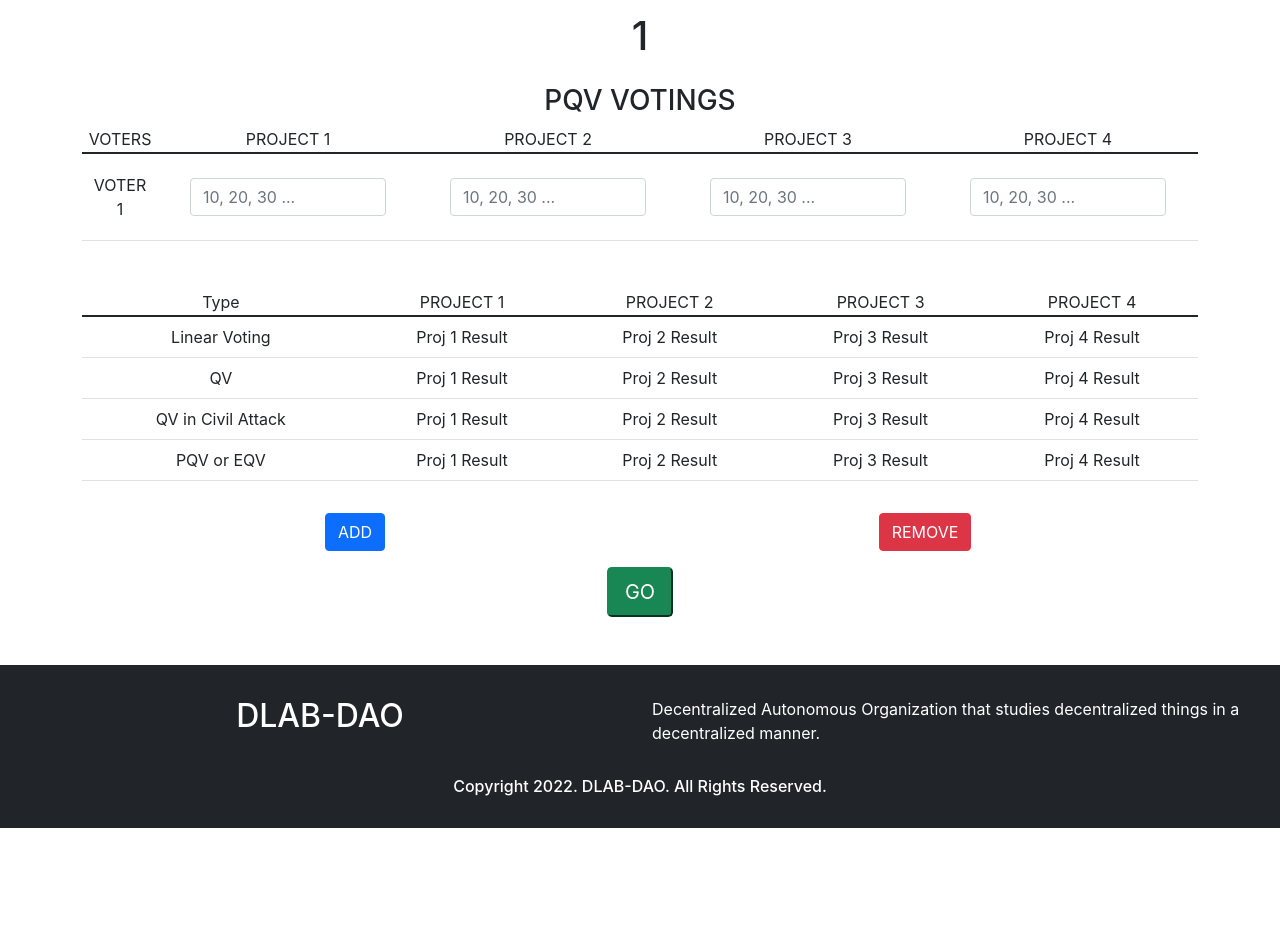
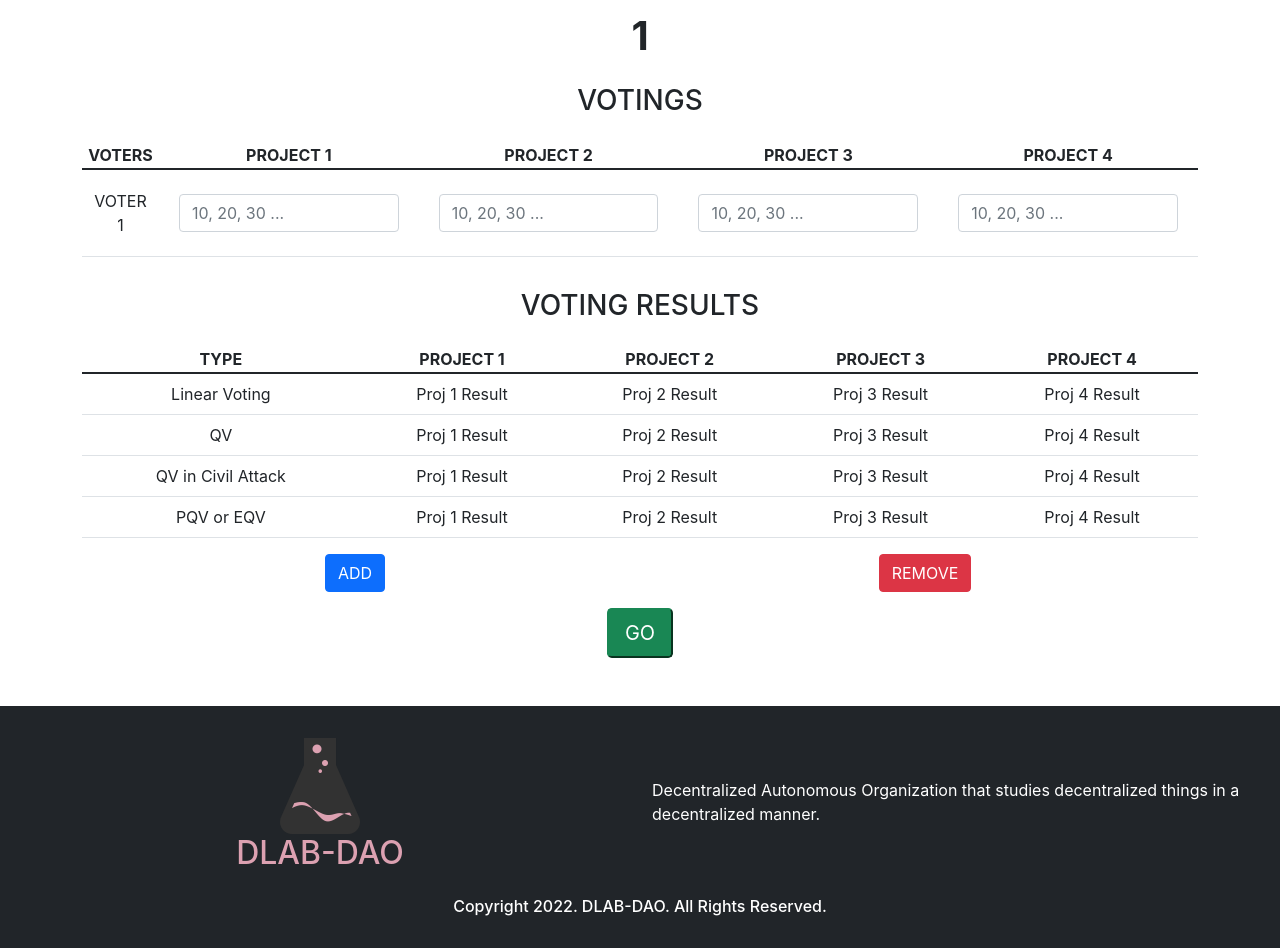
Before and after one commit to D3LAB-DAO/PQV-Calculator, a React (Create React App) app: page / in a window 1280 px wide. Shown: the part 1100-2048 px from the top of the page. Before the commit the page ends 1928 px from the top, so only its background shows below. Built offline with nearby package versions, Linux system fonts and the light colour scheme.

Commit message:
update to new table type

```diff
--- a/src/components/cardtitle.js
+++ b/src/components/cardtitle.js
@@ -4,7 +4,7 @@ const CardTitle = () => {
   return (
     <div className="container mt-5 mb-5">
       <div className="row">
-        <h1>Tutorial of PQV</h1>
+        <h1 className="fw-bold">Tutorial of PQV</h1>
       </div>
     </div>
   );
--- a/src/components/footer.js
+++ b/src/components/footer.js
@@ -10,13 +10,22 @@ const Footer = () => {
     padding-bottom: 1.5rem;
   `;
 
+  const Img = styled.img`
+    width: 5rem;
+  `;
+
+  const Name = styled.h2`
+    color: #dca1b1;
+  `;
+
   return (
     <Div className="container-fluid">
       <div className="row mb-3">
         <div className="col">
-          <h2>DLAB-DAO</h2>
+          <Img src="img/logo.png" alt="logo" />
+          <Name>DLAB-DAO</Name>
         </div>
-        <div className="col">
+        <div className="col align-self-center">
           <p className="text-start">
             Decentralized Autonomous Organization that studies decentralized
             things in a decentralized manner.
--- a/src/components/header.js
+++ b/src/components/header.js
@@ -7,11 +7,16 @@ const Header = () => {
     padding-bottom: 1rem;
     background-color: #212529;
   `;
+
+  const Title = styled.a`
+    font-weight: 700;
+  `;
+
   return (
     <Div className="container-fluid">
       <nav class="navbar navbar-fixed-top navbar-expand-lg navbar-dark bg-dark">
         <div class="container-fluid">
-          <a class="navbar-brand" href="#">
+          <a class="navbar-brand fw-bold" href="#">
             PQV-TUTORIAL
           </a>
         </div>
--- a/src/components/pqv.js
+++ b/src/components/pqv.js
@@ -41,15 +41,16 @@ const PQV = () => {
         <div className="col">
           <div className="mb-4">
             <h3>NUMBER OF VOTERS</h3>
-            <h1>{voterList.length}</h1>
+            <h1 className="fw-bold">{voterList.length}</h1>
           </div>
         </div>
       </div>
       <div className="row mb-3">
-        <h3>PQV VOTINGS</h3>
-        <div class="table-responsive">
+        <h3>VOTINGS</h3>
+      </div>
+      <div className="table-responsive mt-3">
         <table className="table align-middle">
-            <thead>
+          <thead className="fw-bold">
             <td>VOTERS</td>
             <td>PROJECT 1</td>
             <td>PROJECT 2</td>
@@ -64,10 +65,14 @@ const PQV = () => {
             </voterListContext.Provider>
           </tbody>
         </table>
-          <div class="table-responsive mt-5">
+      </div>
+      <div className="row mt-3">
+        <h3>VOTING RESULTS</h3>
+      </div>
+      <div className="table-responsive mt-3">
         <table className="table">
-              <thead>
-                <td>Type</td>
+          <thead className="fw-bold">
+            <td>TYPE</td>
             <td>PROJECT 1</td>
             <td>PROJECT 2</td>
             <td>PROJECT 3</td>
@@ -77,8 +82,6 @@ const PQV = () => {
             <VotingResult />
           </tbody>
         </table>
-          </div>
-        </div>
       </div>
       <voterListContext.Provider value={{ voterList, setVoterList }}>
         <div className="row mb-3">
```
Also changed, not shown: public/img/logo.png (added), 1 other file (tests, documents, lock files or other folders). Lines whose indentation alone changed are shown as unchanged.
